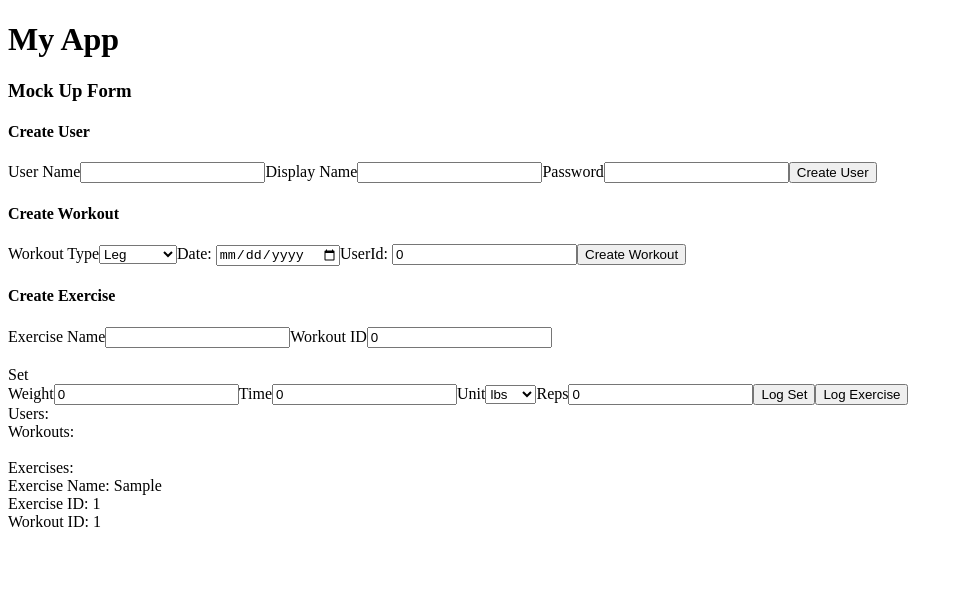
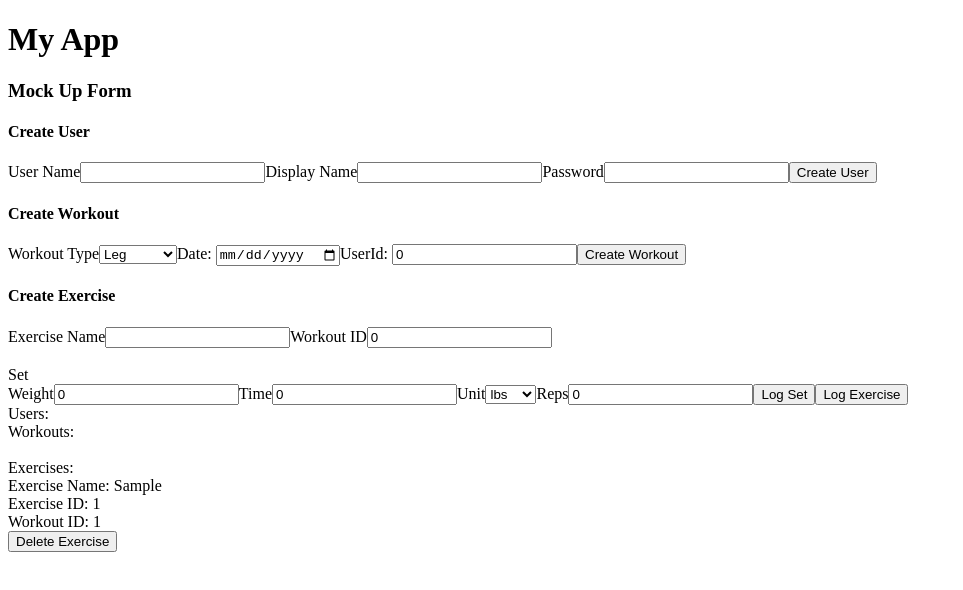
Before and after one commit to jamieab98/Capstone-Full-Stack-Productivity, a React (Vite) app in the folder frontend/: page / in a window 1280 px wide. Both pictures are taken after typing "Sample" into the empty fields and a click on the button "Log Exercise". Shown: the top 590 px of the page, without its empty margins (0-963 px from the left). Built offline with nearby package versions, Linux system fonts and the light colour scheme.

Commit message:
created the delete exercise function

```diff
--- a/frontend/src/App.jsx
+++ b/frontend/src/App.jsx
@@ -80,6 +80,11 @@ function App(){
   function handleDeleteWorkout(id){
     const workout = workoutClass.find(w=>w.workoutid==id)
     setWorkoutClass(prev=>prev.filter(w=>w!=workout))
+  }
+
+  function handleDeleteExercise(id){
+    const exercise = exerciseClass.find(e=>e.exerciseid==id)
+    setExerciseClass(prev=>prev.filter(e=>e!=exercise))
   }
 
   return(
@@ -198,7 +203,8 @@ function App(){
             Workout ID: {data.workoutid}
             {data.sets.map((set, index)=>(
               <div key={index}>Set {index + 1}: {set.weight}{set.unit}: {set.reps} reps. Set ID: {set.setid}</div>
-            ))}
+            ))}<br/>
+            <button type="button" onClick={()=>handleDeleteExercise(data.exerciseid)}>Delete Exercise</button>
             <br/>
           </div>
         ))}
```
